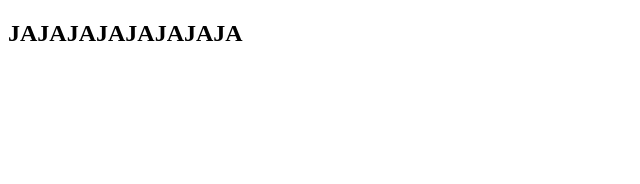
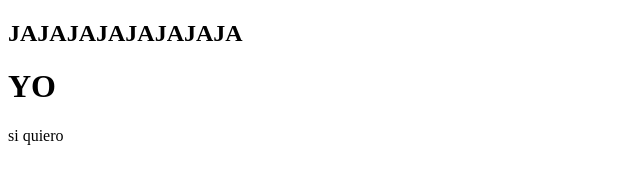
Before and after one commit to Liliana2817/Prueba-ramas, a plain HTML site: page melanie.html in a window 1280 px wide. Shown: the whole page, without its empty margins (0-640 px from the left). Drawn offline with Linux system fonts and the light colour scheme.

Commit message:
actualizado

```diff
--- a/melanie.html
+++ b/melanie.html
@@ -8,5 +8,7 @@
 </head>
 <body>
     <h2>JAJAJAJAJAJAJAJA</h2>
+    <h1>YO</h1>
+    <p>si quiero</p>
 </body>
 </html>
```
